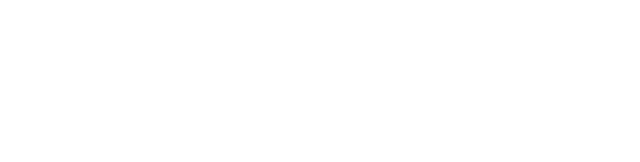
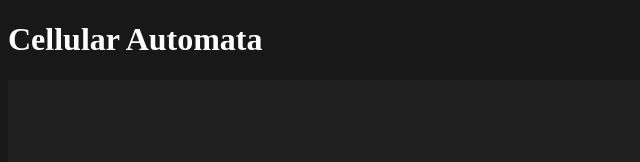
Before and after one commit to JuniorPaula/cellular-automata, a website: page index.html in a window 1280 px wide. Shown: the whole page, without its empty margins (0-640 px from the left). Drawn offline with Linux system fonts and the light colour scheme.

Commit message:
Create a board from an array cellular

```diff
--- /dev/null
+++ b/index.css
@@ -0,0 +1,4 @@
+body {
+    background-color: #181818 !important;
+    color: white
+}
--- a/index.html
+++ b/index.html
@@ -4,9 +4,11 @@
     <meta charset="UTF-8">
     <meta http-equiv="X-UA-Compatible" content="IE=edge">
     <meta name="viewport" content="width=device-width, initial-scale=1.0">
+    <link rel="stylesheet" href="index.css">
     <title>Cellular Automata</title>
 </head>
 <body>
+    <h1>Cellular Automata</h1>
     <canvas id="app"></canvas>
     <script src="index.js"></script>
 </body>
--- a/index.js
+++ b/index.js
@@ -1,11 +1,43 @@
 "use strict";
+const BOARD_ROWS = 32;
+const BOARD_COLS = BOARD_ROWS;
+const board = [];
+for (let r = 0; r < BOARD_ROWS; ++r) {
+    board.push(new Array(BOARD_COLS).fill("dead"));
+}
 const canvasId = "app";
 const app = document.getElementById(canvasId);
 if (app === null) {
     throw new Error(`Could not found canvas ${canvasId}`);
 }
+app.width = 800;
+app.height = 800;
 const ctx = app.getContext("2d");
 if (ctx === null) {
     throw new Error(`Could not initialize 2d context`);
 }
-console.log(ctx);
+const CELL_WIDTH = app.width / BOARD_COLS;
+const CELL_HEIGHT = app.height / BOARD_ROWS;
+function render() {
+    if (!ctx)
+        return;
+    ctx.fillStyle = "#202020";
+    ctx.fillRect(0, 0, app.width, app.height);
+    ctx.fillStyle = "red";
+    for (let r = 0; r < BOARD_ROWS; ++r) {
+        for (let c = 0; c < BOARD_COLS; ++c) {
+            if (board[r][c] === "alive") {
+                const x = c * CELL_WIDTH;
+                const y = r * CELL_HEIGHT;
+                ctx.fillRect(x, y, CELL_WIDTH, CELL_HEIGHT);
+            }
+        }
+    }
+}
+app.addEventListener("click", (e) => {
+    const col = Math.floor(e.offsetX / CELL_WIDTH);
+    const row = Math.floor(e.offsetY / CELL_HEIGHT);
+    board[col][row] = "alive";
+    render();
+});
+render();
```
Also changed, not shown: index.ts (+43 -1 lines).
